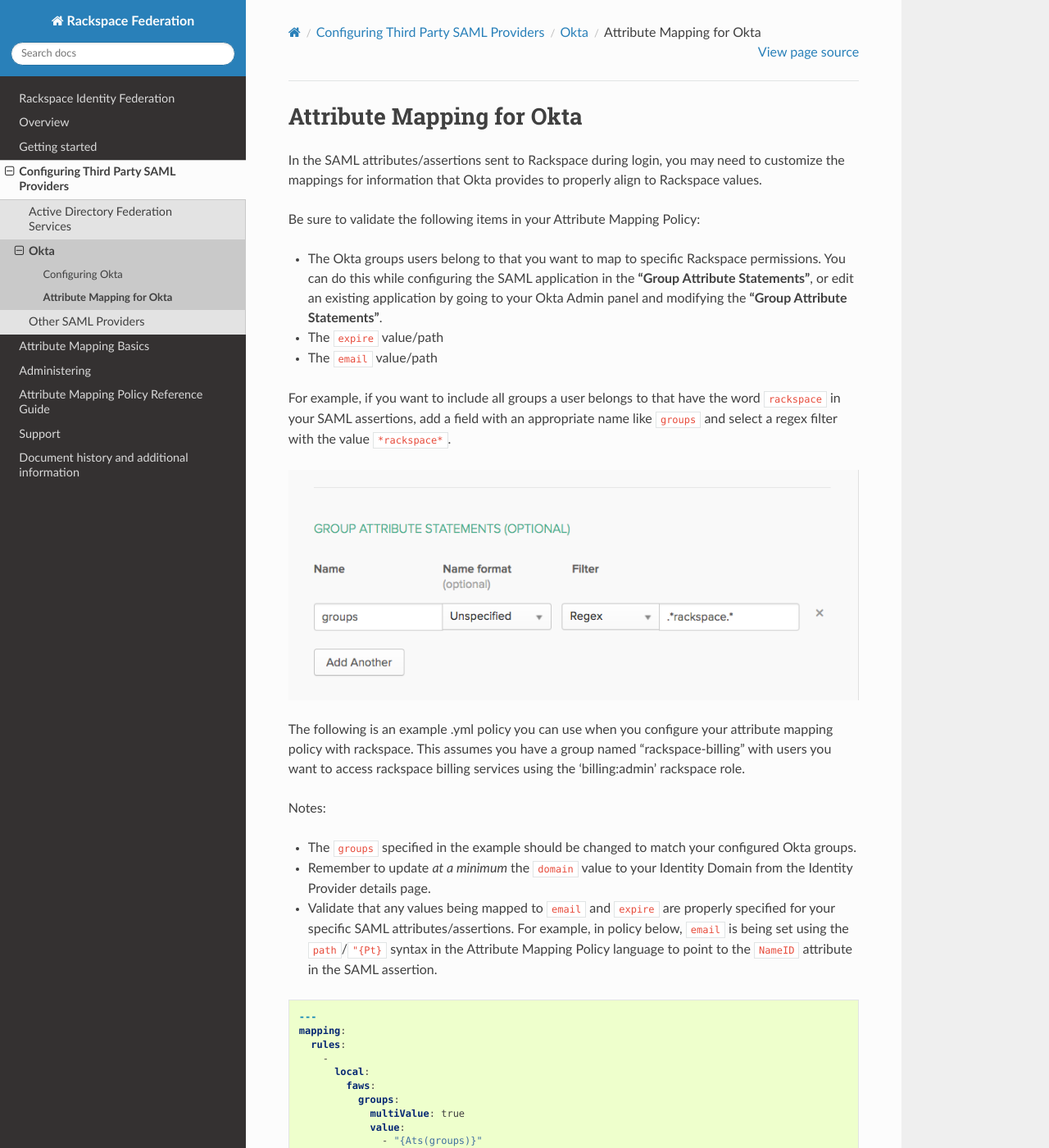
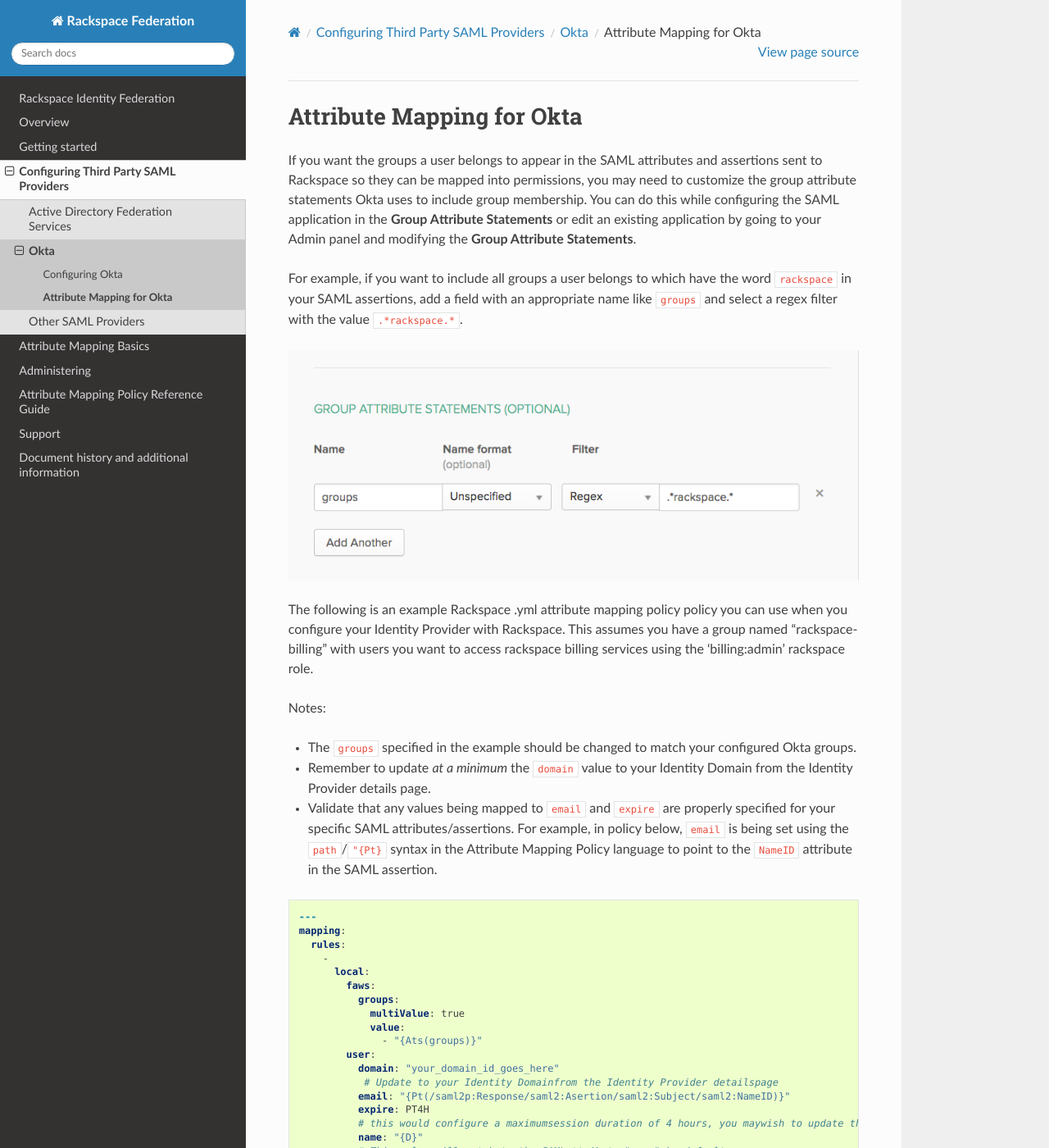
Before and after one commit to rackerlabs/docs-rackspace-federation, a Sphinx documentation site: the page built from doc/config-3p-saml/config-okta/okta-attribmapping.rst, in a window 1280 px wide and 1400 px high. Shown: the whole window at 82% size. Built offline with Sphinx 7.4.7 and the Read the Docs theme 2.0.0, drawn with Linux system fonts in a browser that asks for light colours; the version number could not be read and is left out; some of the changed text lies outside the part shown.

Commit message:
Updated flow of document

```diff
--- a/doc/config-3p-saml/config-okta/okta-attribmapping.rst
+++ b/doc/config-3p-saml/config-okta/okta-attribmapping.rst
@@ -4,28 +4,17 @@
 Attribute Mapping for Okta
 ==========================
 
-In the SAML attributes/assertions sent to Rackspace during login, you may need
-to customize the mappings for information that Okta provides to properly align
-to Rackspace values.
+If you want the groups a user belongs to appear in the SAML attributes and assertions sent to Rackspace so they can be mapped into permissions, you may need
+to customize the group attribute statements Okta uses to include group membership. You can do this while configuring the SAML application in the **Group Attribute Statements** or edit an existing application by going to your Admin panel and modifying the **Group Attribute Statements**.
 
-Be sure to validate the following items in your |amp|:
-
-- The Okta groups users belong to that you want to map to specific
-  Rackspace permissions. You can do this while configuring the SAML application
-  in the **"Group Attribute Statements"**, or edit an existing application by
-  going to your Okta Admin panel and modifying the **"Group Attribute
-  Statements"**.
-- The ``expire`` value/path
-- The ``email`` value/path
-
-For example, if you want to include all groups a user belongs to that have the
+For example, if you want to include all groups a user belongs to which have the
 word ``rackspace`` in your SAML assertions, add a field with an appropriate
-name like ``groups`` and select a regex filter with the value ``*rackspace*``.
+name like ``groups`` and select a regex filter with the value ``.*rackspace.*``.
 
 .. image:: create_app_5.png
 
 
-The following is an example .yml policy you can use when you configure your attribute mapping policy with rackspace. This assumes you have a group named "rackspace-billing" with users you want to access rackspace billing services using the 'billing:admin' rackspace role.
+The following is an example Rackspace .yml attribute mapping policy policy you can use when you configure your Identity Provider with Rackspace. This assumes you have a group named "rackspace-billing" with users you want to access rackspace billing services using the 'billing:admin' rackspace role.
 
 Notes:
 
@@ -71,3 +60,11 @@
                  )
                  # The groups specified here areexamples. You should substituteyour own groups
      version: RAX-1
+
+Be sure to validate and modify the following items in your own policy |amp|:
+
+- The Okta groups users belong to that you want to map to specific Rackspace permissions.
+- The ``expire`` value/path
+- The ``email`` value/path
+
+More informaiton on attribute mapping policies can be found here: <insert general docs for attribute mapping here>
```
